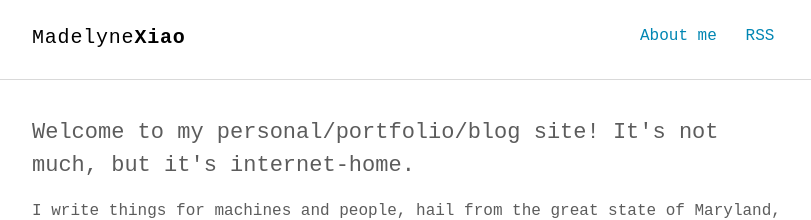
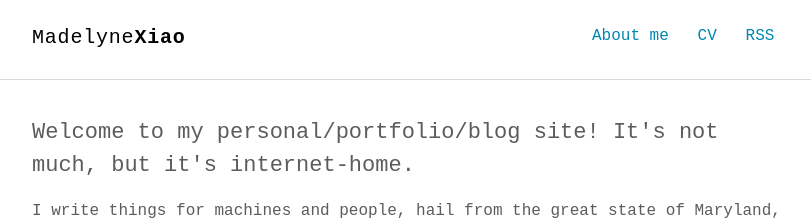
Before and after one commit to madelyne/madelyne.github.io, a Jekyll site: the page built from index.html, in a window 1280 px wide. Shown: the top 220 px of the page, without its empty margins (232-1043 px from the left). Built offline with Jekyll 4.4.1, drawn with Linux system fonts in a browser that asks for light colours; some web fonts are replaced.

Commit message:
updated nav bar

```diff
--- a/_includes/nav.html
+++ b/_includes/nav.html
@@ -4,6 +4,7 @@
     <h1 class="logo"><a href="{{ '/' | prepend: site.baseurl | prepend: site.url }}">{{ site.title_left }}<span>{{ site.title_right }}</span></a></h1>
     <ul class="navbar">
       <li><a href="{{ '/about' | prepend: site.baseurl | prepend: site.url }}">About me</a></li>
+      <li><a href="{{ '/cv' | prepend: site.baseurl | prepend: site.url }}">CV </a></li>
       <li><a href="{{ "/feed.xml" | prepend: site.baseurl | prepend: site.url }}" target="_blank">RSS</a></li>
     </ul>
   </div>
```
